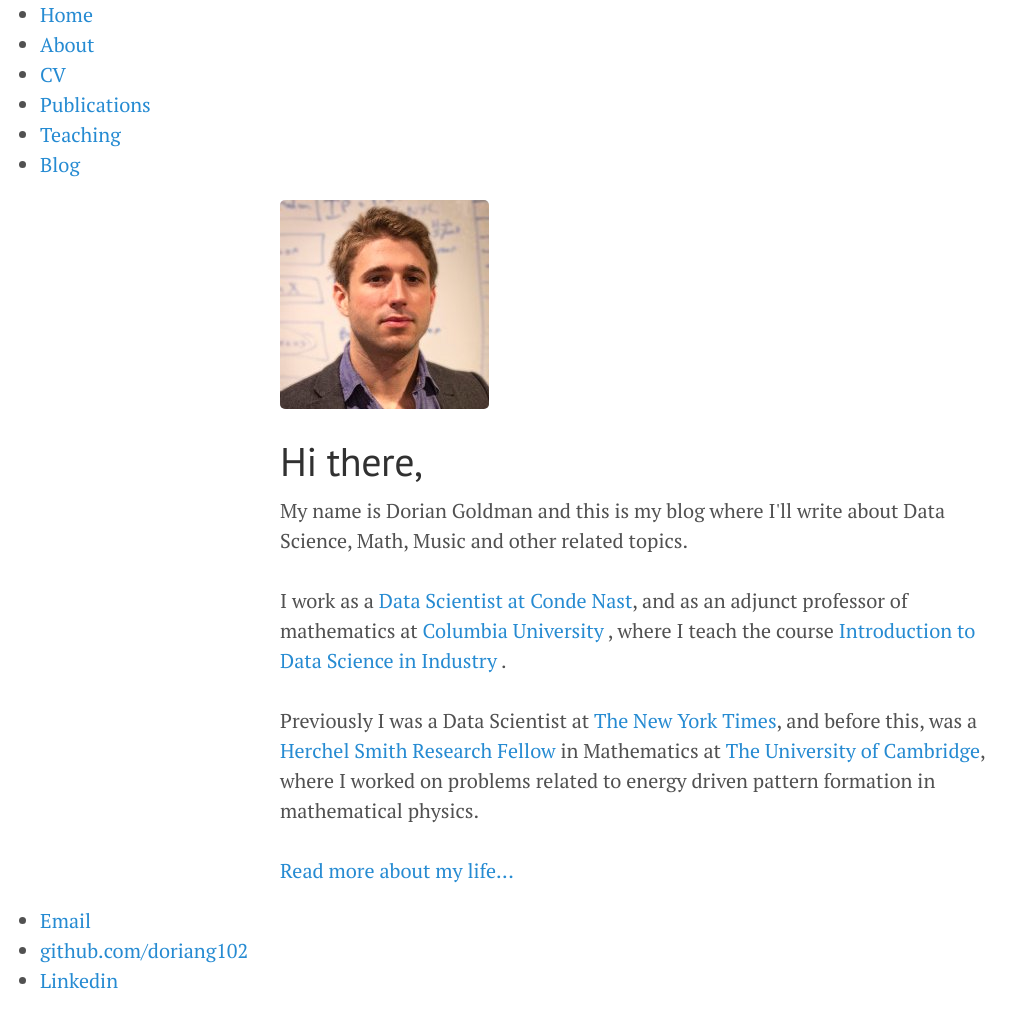
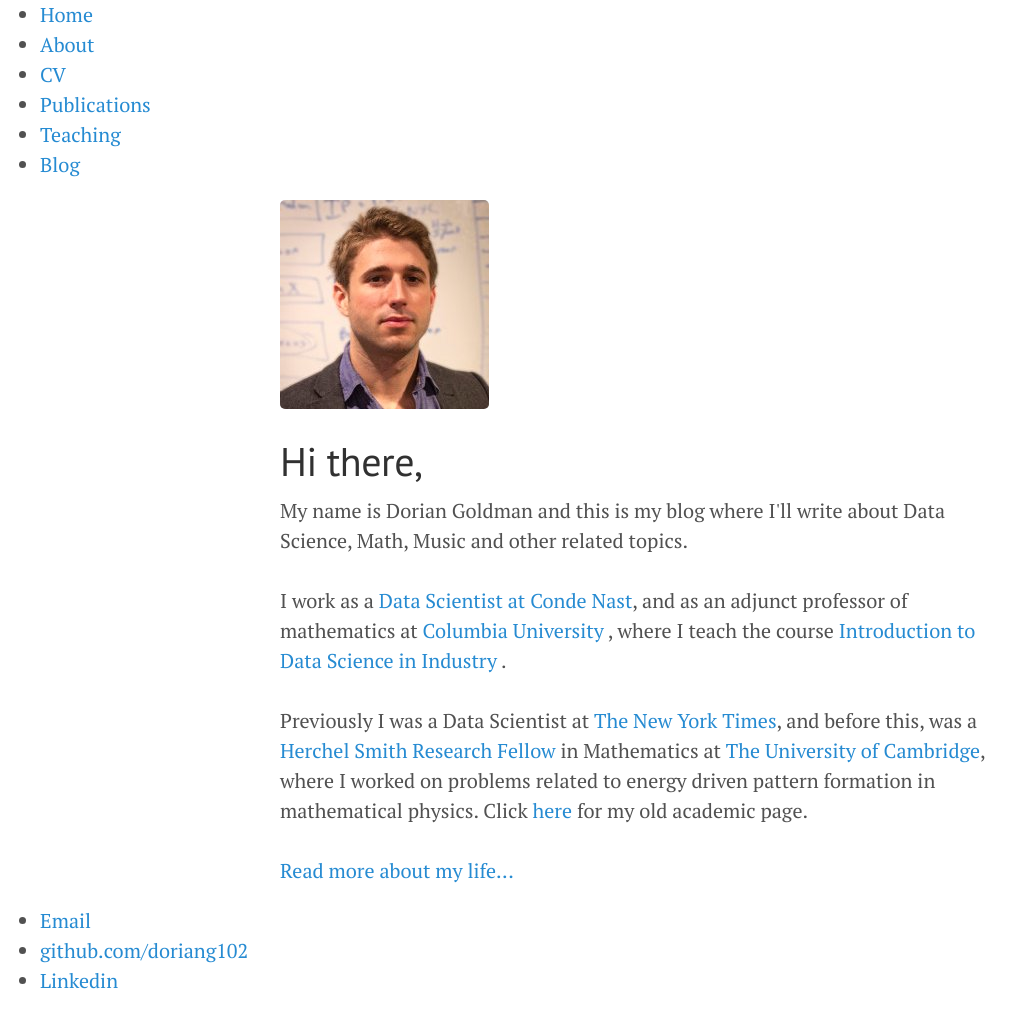
Before and after one commit to doriang102/doriang102.github.io, a Jekyll site: the page built from index.html, in a window 1280 px wide. Shown: the whole page, without its empty margins (0-1029 px from the left). Built offline with Jekyll 4.4.1, drawn with Linux system fonts in a browser that asks for light colours.

Commit message:
Update index.html

```diff
--- a/index.html
+++ b/index.html
@@ -11,7 +11,7 @@ title: Data Science - Theory and Practice
 	<br><br>
 
 	Previously I was a Data Scientist at <a href="http://www.nytimes.com">The New York Times</a>, and before this, was a <a href="http://www.herchelsmith.cam.ac.uk/">Herchel Smith Research Fellow</a> in Mathematics at <a href="https://www.dpmms.cam.ac.uk/~dg443/">The University of Cambridge</a>, where I worked on problems
-	related to energy driven pattern formation in mathematical physics.
+	related to energy driven pattern formation in mathematical physics. Click <a href="https://www.dpmms.cam.ac.uk/~dg443/">here</a> for my old academic page.
 	<br><br>
 	<p><a href="/about">Read more about my life...</a></p>
 </div><!-- /.blurb -->
```
